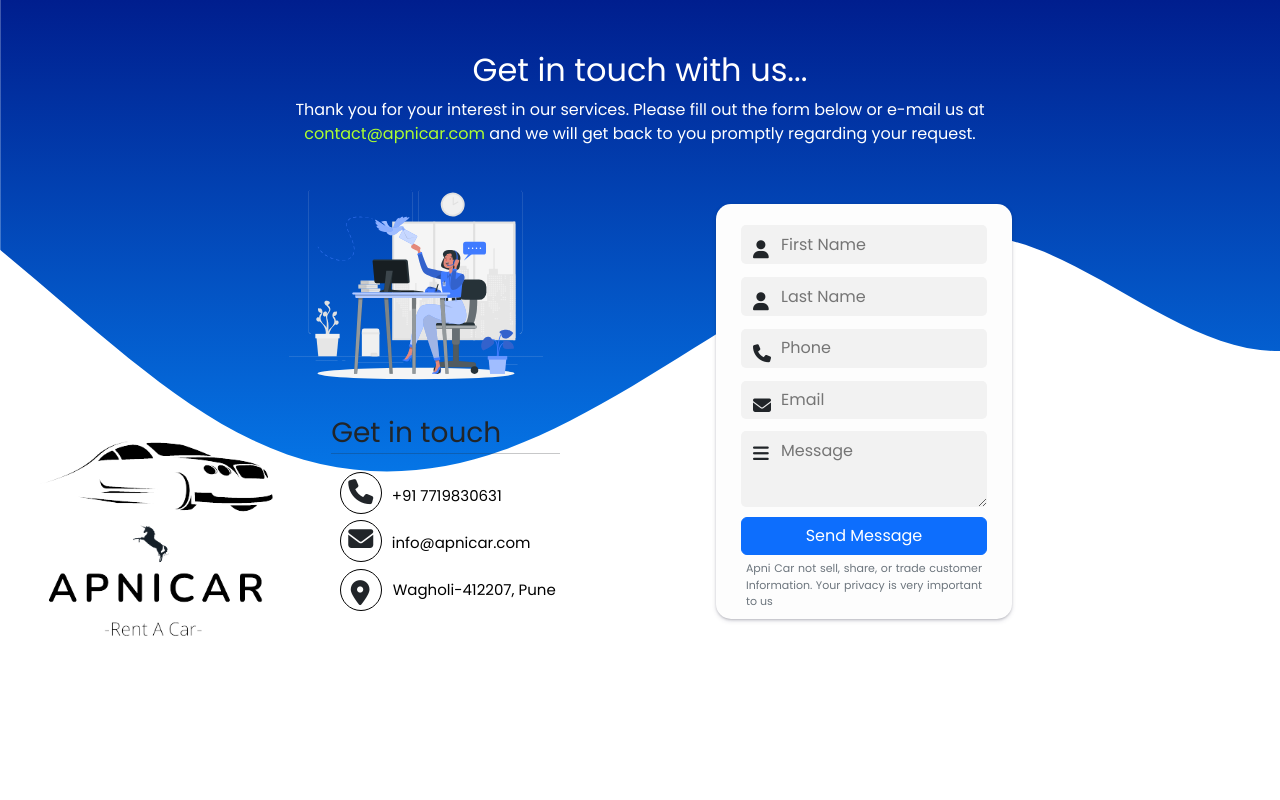
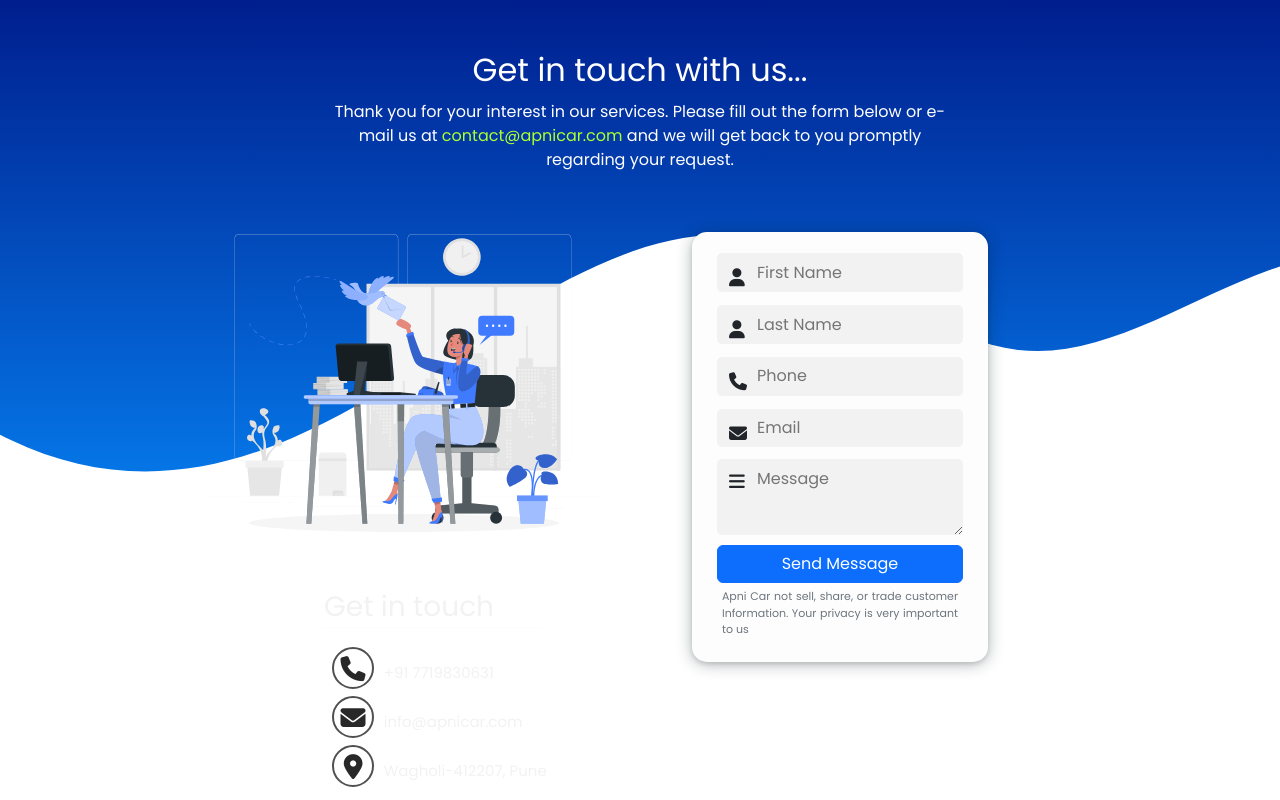
Before and after one commit to GuruprasadKokare/Contact-us-page, a PHP site: page / in a window 1280 px wide. Run offline with PHP 8.4, Linux system fonts and the light colour scheme; some libraries are stand-ins or nearby versions.

Commit message:
responcive version

```diff
--- a/contactstyle.css
+++ b/contactstyle.css
@@ -2,13 +2,13 @@
 
 @import url("https://cdn-uicons.flaticon.com/uicons-regular-rounded/css/uicons-regular-rounded.css 536");
 
-body{
+body {
     font-family: 'Poppins', sans-serif;
 }
 
-.bg-img{
+.bg-img {
     background-image: url('./source/back-wave.svg');
-    background-size:cover;
+
     width: 100%;
     height: 75%;
     background-repeat: no-repeat;
@@ -16,43 +16,48 @@ body{
 
 }
 
-.bord{
-     border: 1px solid black;
+.bord {
+    border: 2px solid;
+    border-color: rgb(80, 80, 80);
+    color: rgb(40, 40, 40);
 }
 
-.box{
+.box {
     width: 70%;
     height: 500px;
     margin-left: auto;
     margin-right: auto;
 }
-.box-1{
+
+.box-1 {
     width: 70%;
-    height: 83%;
+    height: min-content;
     margin: auto;
     margin-top: 10%;
     border-radius: 15px;
     padding: 6%;
     padding-top: 2%;
+    padding-bottom: 2%;
 
-    box-shadow: rgba(50, 50, 93, 0.25) 0px 2px 5px -1px, rgba(0, 0, 0, 0.3) 0px 1px 3px -1px;
+    box-shadow: rgba(14, 30, 37, 0.12) 0px 2px 4px 0px, rgba(14, 30, 37, 0.32) 0px 2px 16px 0px;
+    /* box-shadow: rgba(50, 50, 93, 0.25) 0px 2px 5px -1px, rgba(0, 0, 0, 0.3) 0px 1px 3px -1px; */
     background-color: #fdfdfd;
     border: none;
 }
 
-.box-in{
+.box-in {
     padding-left: auto;
     padding-right: auto;
     padding-top: auto;
     padding-bottom: auto;
 }
 
-.msg{
+.msg {
     height: 50%;
     padding: 0;
 }
 
-input{
+input {
     width: 100%;
     padding: 3%;
     background-color: #f2f2f2;
@@ -62,7 +67,7 @@ input{
     padding-left: 40px;
 }
 
-textarea{
+textarea {
     background-color: #f2f2f2;
     padding: 3%;
     border-radius: 5px;
@@ -75,12 +80,13 @@ textarea{
     height: 76px;
 
 }
-.butun{
+
+.butun {
     width: 100%;
     margin-bottom: 5px;
 }
 
-.text-size-sm{
+.text-size-sm {
     font-size: 11px;
     text-align: justify;
     margin-left: 2%;
@@ -88,65 +94,68 @@ textarea{
 
 }
 
-input:focus{
+input:focus {
     border: none;
     outline: none;
 }
 
-textarea:focus{
+textarea:focus {
     border: none;
     outline: none;
 }
 
-.box-1:focus-within{
+.box-1:focus-within {
     box-shadow: rgba(0, 0, 0, 0.24) 0px 3px 8px;
     transition: all 0.4s ease-in-out;
 }
 
-.link-mail{
+.link-mail {
     text-decoration: none;
     color: greenyellow;
 }
-.link-mail:hover{
+
+.link-mail:hover {
     text-decoration: none;
     color: rgb(108, 179, 0);
 }
 
-.pos{
+.pos {
     position: absolute;
     margin-top: 28px;
     margin-left: 12px;
     font-size: 18px;
 }
-.pos-1{
+
+.pos-1 {
     position: absolute;
     margin-top: 25px;
     margin-left: 12px;
     font-size: 18px;
 }
-.imagee{
+
+.imagee {
     width: 60%;
     margin-left: 20%;
 
 }
 
-.line{
+.line {
     margin-left: 30%;
     margin-right: 16%;
     margin-top: -1%;
 }
 
-.box3{
+.box3 {
     width: 70%;
     margin-left: 20%;
     margin-right: auto;
-    height: 100px;
+    height: fit-content;
     padding-left: 2%;
     padding-top: -10px;
     margin-top: -1%;
 }
 
-.box4{
+.box4 {
     padding-left: 58px;
     padding-top: 17px;
     padding-bottom: auto;
@@ -161,20 +170,19 @@ textarea:focus{
 
 }
 
-.pos-icon{
+.pos-icon {
     font-size: 25px;
-    padding: 2%;
+    margin-top: 7px;
     border-radius: 50%;
-    margin-top: 2%;
     width: 42px;
     height: 42px;
-    text-align: center;
-    padding-right: auto;
-    padding-left: auto;
+    justify-content: center;
+    align-items: center;
+    display: inline-flex;
 
 }
 
-#loc{
+/* #loc{
     font-size: 25px;
     padding: 10px;
     padding-right: auto;
@@ -185,11 +193,21 @@ textarea:focus{
     width: 42px;
     height: 42px;
     border-radius: 50%;
+} */
+
+#loc {
+    font-size: 25px;
+    margin-top: 7px;
+    border-radius: 50%;
+    width: 42px;
+    height: 42px;
+    justify-content: center;
+    align-items: center;
+    display: inline-flex;
 }
 
 
-
-.link-color{
+.link-color {
     text-decoration: none;
     color: black;
     margin-left: 2%;
@@ -197,22 +215,65 @@ textarea:focus{
     font-size: 15px;
 }
 
-.link-color:hover{
+.link-color:hover {
     text-decoration: none;
     color: black;
     margin-left: 5%;
 
 }
 
-.title{
+.title {
     margin-left: 13%;
 }
 
 
 
-.logo{
+.logo {
     position: absolute;
     margin-top: -250px;
     width: 25%;
     /* height: 200px; */
 }
+
+.touch {
+    position: relative;
+}
+
+@media (min-width: 768px) {
+    .bg-img {
+        height: 720px;
+        background-position: -185px 0px;
+        background-size: cover;
+        /* will-change: auto; */
+        width: 100%;
+    }
+
+    .touch ,.touch a{
+       color: #f2f2f2;
+        /* position: absolute;
+        top: 52%;
+        left: -3%;
+        width: -webkit-fill-available; */
+    }
+
+    .box{
+
+    }
+
+
+
+}
+
+@media (min-width: 1000px) {
+    .bg-img{
+        background-size: cover;
+    height: 75%;
+    width: 100%;
+    background-position: center;
+    }
+
+    .touch {
+        position: initial;
+
+    }
+}
--- a/index.html
+++ b/index.html
@@ -18,36 +18,37 @@
       <div class="bg-img">
 
         <h2 class="text-white text-center  ">Get in touch with us...</h2>
-        <p class="text-white text-center  ">
-          Thank you for your interest in our services. Please fill out the form below or e-mail us at <br><a href = "mailto: gurukokare2002@gmail.com" class="link-mail">contact@apnicar.com</a> and we will get back to you promptly regarding your request.
+        <p class="text-white text-center" style="padding: 2px 25%;">
+          Thank you for your interest in our services. Please fill out the form below or e-mail us at <a href = "mailto: gurukokare2002@gmail.com" class="link-mail">contact@apnicar.com</a> and we will get back to you promptly regarding your request.
         </p>
 
           <div class="box row  ">
-            <div class="col ">
+            <div class="col-xl-6 col-lg-6 col-md-12 col-12 row">
 
-
-              <img src="./source/Contact us.svg" alt="logo" class="imagee">
-
+            <div class="col-lg-12 col-md-6 col-6">
+              <img src="./source/Contact us.svg" alt="logo" class="">
+            </div>
+              <div class="touch col-lg-12 col-md-6 col-6">
               <h3 class="title " style="margin-left: 30%;">Get in touch</h3>
 
              <hr class="line">
 
               <div class="box3 " style="margin-left: 30%;">
-                <i class="fa-solid fa-phone  pos-icon bord"></i>
+                <i class="fa-solid fa-phone  pos-icon bord" style="display: inline-flex;"></i>
                 <a href= "tel:+917719830631" class="link-color">+91 7719830631</a>
                 <br>
-                <i class="fa-solid fa-envelope  pos-icon bord"></i>
+                <i class="fa-solid fa-envelope  pos-icon bord" style="display: inline-flex;"></i>
 
                 <a href = "mailto: gurukokare2002@gmail.com" class="link-color">info@apnicar.com</a>
                 <br>
                 <i class="fa-solid fa-location-dot bord" id="loc"></i>
+                <a href="loc.html" class="link-color loc">Wagholi-412207, Pune</a>
 
-                <div class=" box4">
-                  <a href="loc.html" class="link-color loc">Wagholi-412207, Pune</a></div>
+                </div>
                 </div>
             </div>
-            <div class="col box-in ">
-              <div class="box-1 ">
+            <div class="col-xl-6 col-lg-6 col-md-12 col-12 box-in ">
+              <div class="box-1">
                 <form action="" class="form">
                   <i class="fa-solid fa-user pos"></i>
                   <input type="text" name="fname" placeholder="First Name">
@@ -67,9 +68,6 @@
             </div>
           </div>
 
-          <!-- <div class="bord logo"> -->
-            <img src="./source/logooo-removebg-preview-crop.png" class="logo" alt="">
-          <!-- </div> -->
       </div>
 
         <!-- JavaScript Bundle with Popper -->
```
Also changed, not shown: contact_action.php (added, +81 -0 lines).
